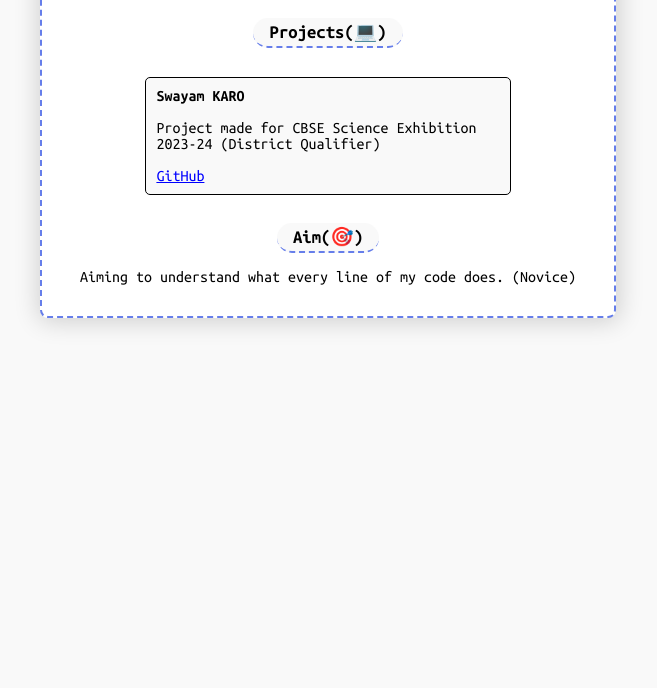
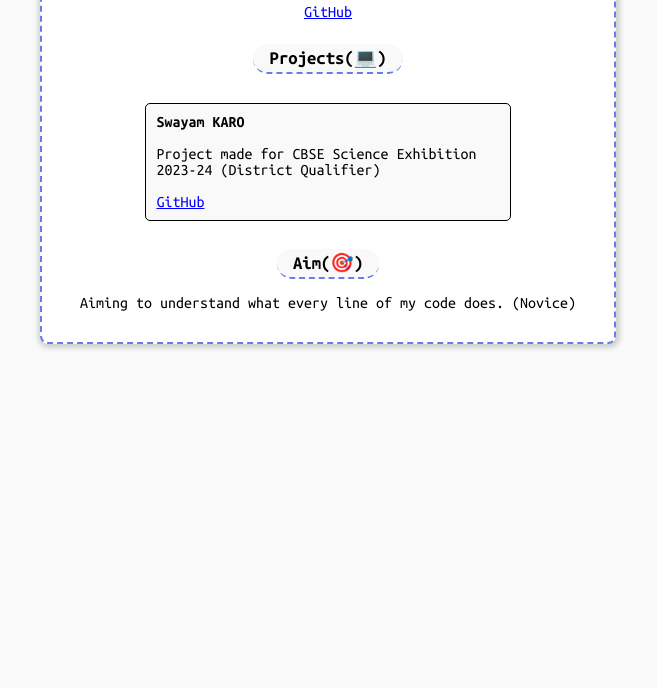
Before and after one commit to Daksh-Madaan/daksh-madaan.github.io, a plain HTML site: page index.html in a window 1280 px wide. Shown: the part 112-800 px from the top of the page, without its empty margins (312-969 px from the left). Drawn offline with Linux system fonts and the light colour scheme.

Commit message:
Update style.css

```diff
--- a/style.css
+++ b/style.css
@@ -17,13 +17,13 @@ body a:hover {
 }
 
 .main {
-    margin-top: 20px;
+    margin-top: 8%;
     background: #fff;
     border: 2px dashed #667eea;
     border-radius: 8px;
     padding: 0px 0px 15px 0px;
     text-align: center;
-    box-shadow: 1px 1px 25px 3px rgba(0, 0, 0, 0.164);
+    box-shadow: 1px 1px 5px 3px rgba(0, 0, 0, 0.164);
 }
 .main h2 {
     transition: color 1s, letter-spacing 500ms;
```
